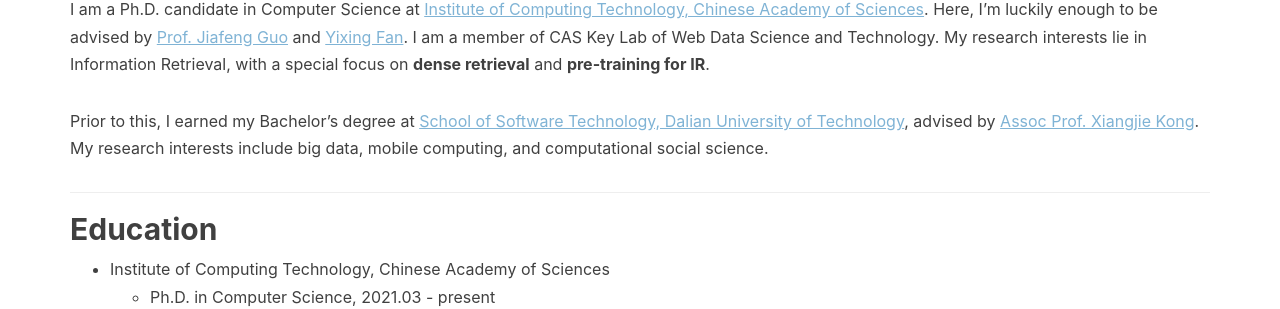
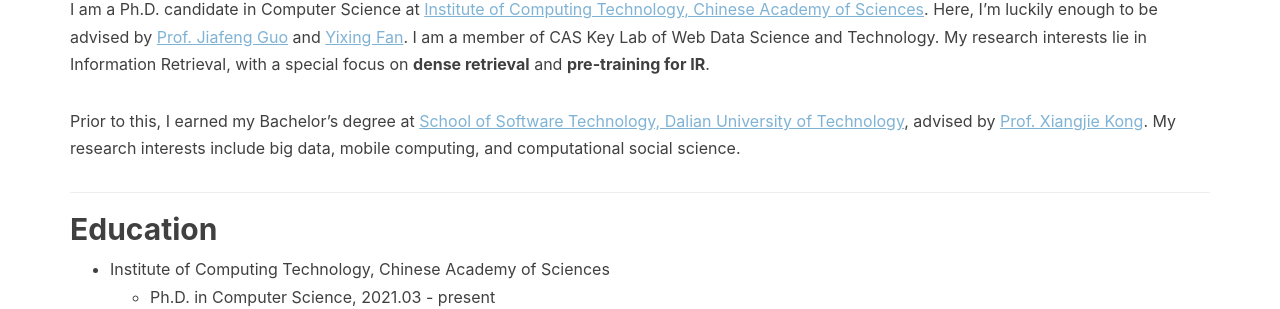
Before and after one commit to caiyinqiong/caiyinqiong.github.io, a Jekyll site: the page built from resume.html, in a window 1280 px wide. Shown: the part 341-650 px from the top of the page. Built offline with Jekyll 4.4.1, drawn with Linux system fonts in a browser that asks for light colours; nearby versions of some CDN libraries; comment, search, counter and statistics services are not loaded.

Commit message:
Update resume.html

```diff
--- a/resume.html
+++ b/resume.html
@@ -26,7 +26,7 @@
 
 <h1>Yinqiong Cai</h1>
 <p> I am a Ph.D. candidate in Computer Science at <a href="http://www.ict.ac.cn/" style="color:#7FB3D5;text-decoration:underline">Institute of Computing Technology, Chinese Academy of Sciences</a>. Here, I’m luckily enough to be advised by <a href="http://www.bigdatalab.ac.cn/gjf/" style="color:#7FB3D5;text-decoration:underline">Prof. Jiafeng Guo</a> and <a href="http://www.bigdatalab.ac.cn/~fanyixing/" style="color:#7FB3D5;text-decoration:underline">Yixing Fan</a>. I am a member of CAS Key Lab of Web Data Science and Technology. My research interests lie in Information Retrieval, with a special focus on <strong>dense retrieval</strong> and <strong>pre-training for IR</strong>.</p>
-<p> Prior to this, I earned my Bachelor’s degree at <a href="https://ssdut.dlut.edu.cn/" style="color:#7FB3D5;text-decoration:underline">School of Software Technology, Dalian University of Technology</a>, advised by <a href="https://scholar.google.co.jp/citations?hl=en&user=Z0dStKsAAAAJ&view_op=list_works&sortby=pubdate" style="color:#7FB3D5;text-decoration:underline">Assoc Prof. Xiangjie Kong</a>. My research interests include big data, mobile computing, and computational social science.
+<p> Prior to this, I earned my Bachelor’s degree at <a href="https://ssdut.dlut.edu.cn/" style="color:#7FB3D5;text-decoration:underline">School of Software Technology, Dalian University of Technology</a>, advised by <a href="https://scholar.google.co.jp/citations?hl=en&user=Z0dStKsAAAAJ&view_op=list_works&sortby=pubdate" style="color:#7FB3D5;text-decoration:underline">Prof. Xiangjie Kong</a>. My research interests include big data, mobile computing, and computational social science.
 
 <section>
     <hr>
```
